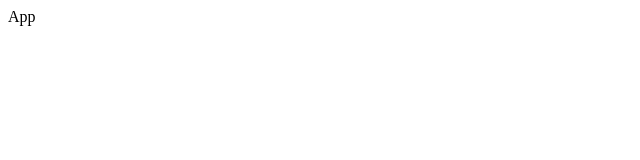
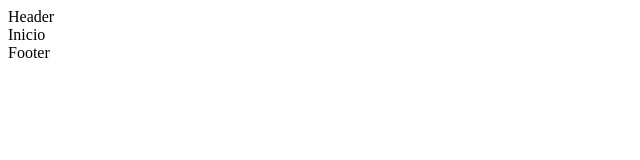
Before and after one commit to MatiCasiba/m-store, a React (Vite) app: page / in a window 1280 px wide. Shown: the top 160 px of the page, without its empty margins (0-640 px from the left). Built offline with nearby package versions, Linux system fonts and the light colour scheme.

Commit message:
Armo el manejo de las rutas

```diff
--- a/src/App.jsx
+++ b/src/App.jsx
@@ -1,8 +1,16 @@
 import React from 'react'
+import { BrowserRouter } from "react-router";
+import Header from './components/header/Header';
+import Rutas from './routes/Rutas';
+import Footer from './components/footer/Footer';
 
 const App = () => {
   return (
-    <div>App</div>
+    <BrowserRouter>
+      <Header />
+      <Rutas />
+      <Footer />
+    </BrowserRouter>
   )
 }
 
--- a/src/routes/Rutas.jsx
+++ b/src/routes/Rutas.jsx
@@ -1,9 +1,38 @@
 import React from 'react'
+import { useRoutes } from 'react-router'
+import Inicio from '../pages/inicio/Inicio'
+import Contacto from '../pages/contacto/Contacto'
+import Carrito from '../pages/carrito/Carrito'
+import ProductoDetalle from '../pages/producto-detalle/ProductoDetalle'
+import NoEncontrado from '../pages/NoEncontrado'
 
 const Rutas = () => {
-  return (
-    <div>Rutas</div>
+  const hookutas = useRoutes(
+    [
+      {
+        path: '/',
+        element: <Inicio />
+      },
+      {
+        path: '/detalle/:id',
+        element: <ProductoDetalle />
+      },
+      {
+        path: '/contacto',
+        element: <Contacto />
+      },
+      {
+        path: '/carrito',
+        element: <Carrito />
+      },
+      {
+        path: '*',
+        element: <NoEncontrado />
+      }
+    ]
   )
+
+  return hookutas
 }
 
 export default Rutas
```
Also changed, not shown: src/constants/menuItems.js (+7 -0 lines).
